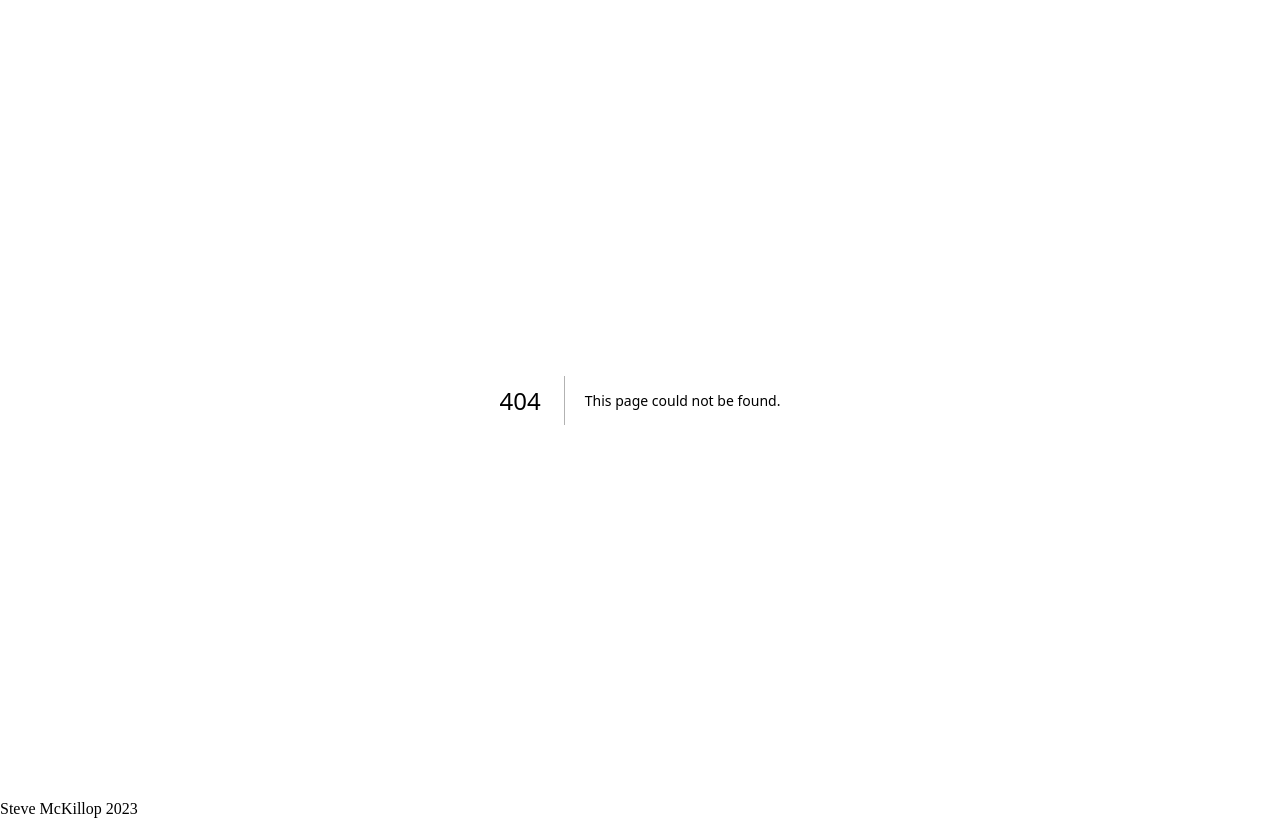
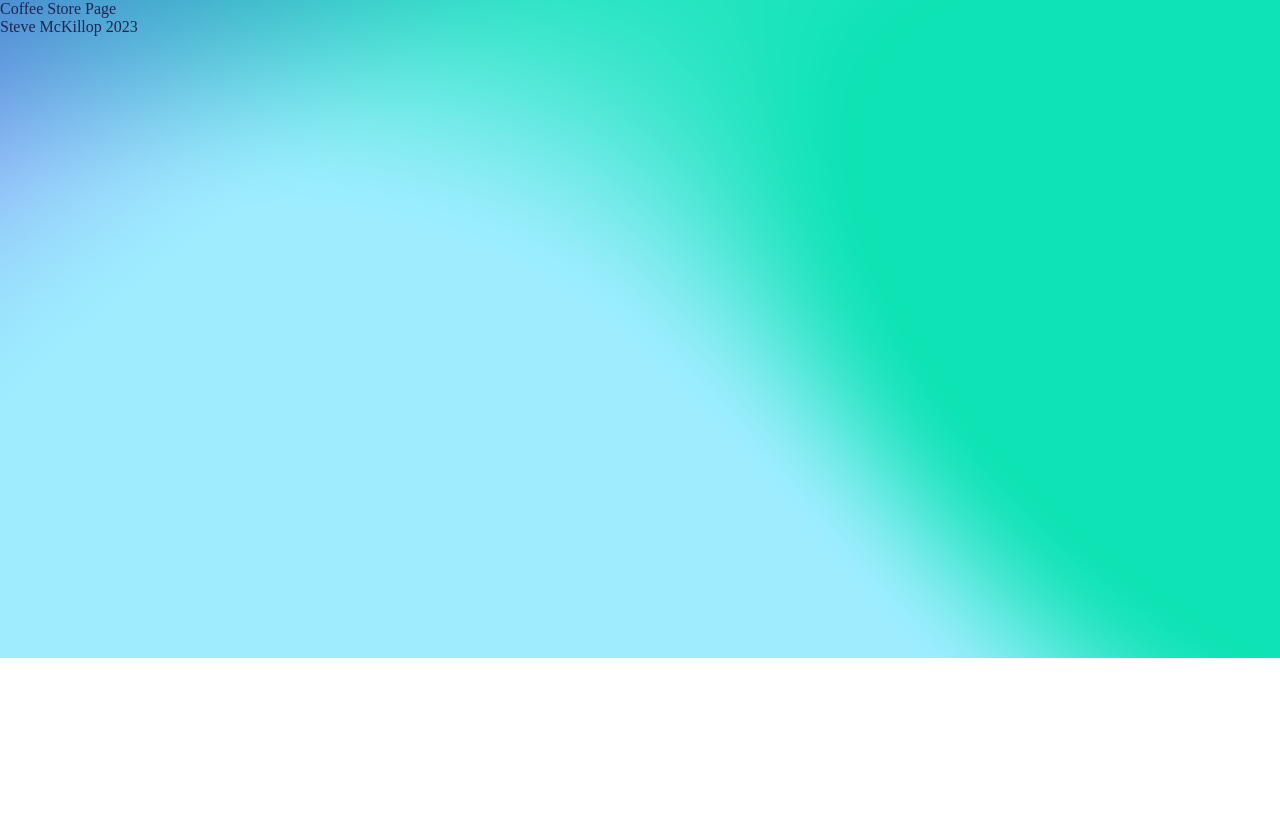
Before and after one commit to stevemckillop/nextjs-coffee-connoisseur, a Next.js app: page /coffee-store in a window 1280 px wide. Before the commit this address had no page. Built offline with nearby package versions, Linux system fonts and the light colour scheme.

Commit message:
feat: add cofee-store.js - nested route

```diff
--- /dev/null
+++ b/src/pages/coffee-store.js
@@ -0,0 +1,7 @@
+
+
+const CoffeeStore = () => {
+  return <div>Coffee Store Page</div>
+}
+
+export default CoffeeStore;
```
